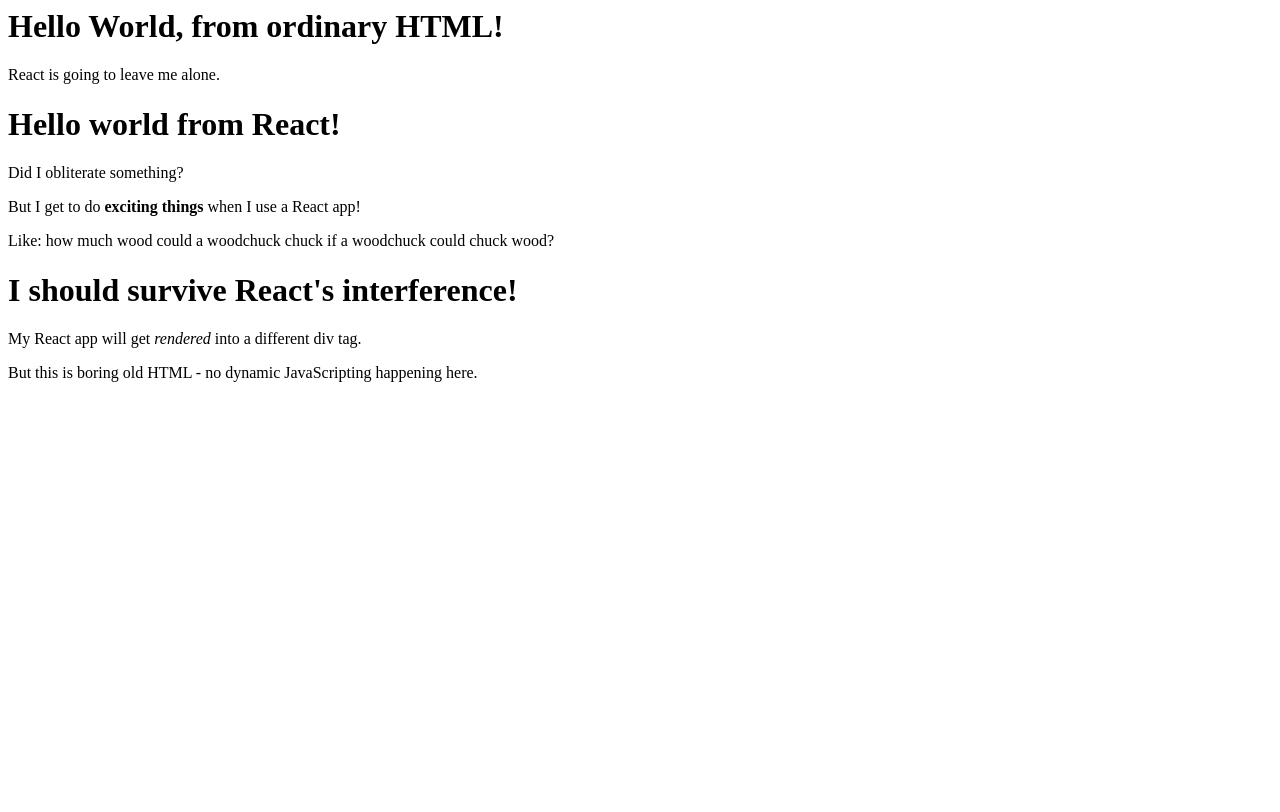
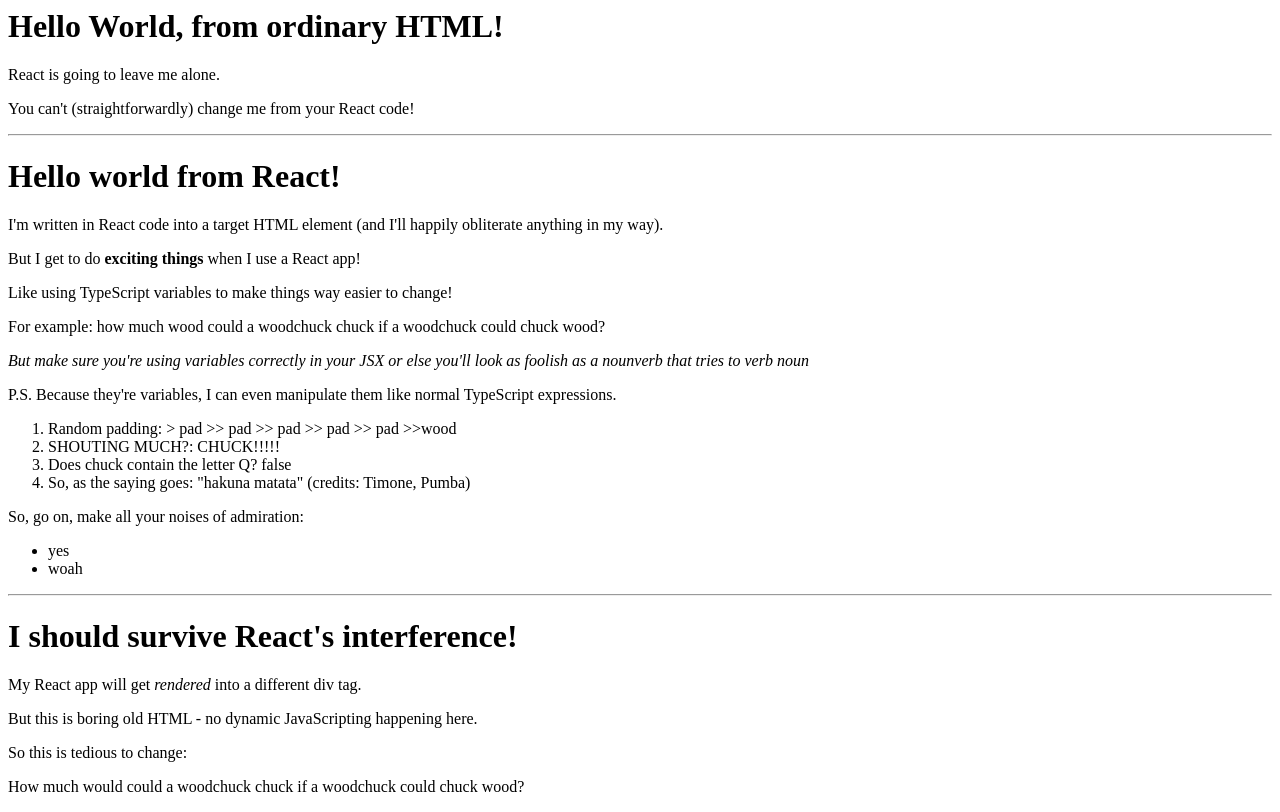
Before and after one commit to WeAreAcademy/mark-react-proj--meet-react, a React (Create React App) app: page / in a window 1280 px wide. Built offline with nearby package versions, Linux system fonts and the light colour scheme.

Commit message:
Add notes

```diff
--- a/public/index.html
+++ b/public/index.html
@@ -1,7 +1,9 @@
 <div>
   <h1>Hello World, from ordinary HTML!</h1>
   <p>React is going to leave me alone.</p>
+  <p>You can't (straightforwardly) change me from your React code!</p>
 </div>
+<hr />
 <div id="arbitrarily-named-target">
   <h1>I should not survive React's interference!</h1>
   <p>
@@ -9,8 +11,11 @@
     overwriting all of its contents!
   </p>
 </div>
+<hr />
 <div id="differently-named-target">
   <h1>I should survive React's interference!</h1>
   <p>My React app will get <i>rendered</i> into a different div tag.</p>
   <p>But this is boring old HTML - no dynamic JavaScripting happening here.</p>
+  <p>So this is tedious to change:</p>
+  <p>How much would could a woodchuck chuck if a woodchuck could chuck wood?</p>
 </div>
--- a/src/index.tsx
+++ b/src/index.tsx
@@ -5,21 +5,85 @@
 const noun = "wood";
 const verb = "chuck";
 
-function App() {
+/**
+ * This is a TypeScript function - but a special one! It's a React function component.
+ *
+ * React function components are JavaScript/TypeScript functions that return something that:
+ *  - looks a bit like an HTML element (e.g. in /public/index.html)
+ *  - can be written mostly like HTML
+ *  - ultimately renders to HTML elements
+ *  - _isn't technically_ HTML.
+ *
+ * This function is returning a 'JSX element'.
+ *
+ * For now, it's enough to think of it like HTML, but bear in mind that it isn't technically HTML that you're writing - you're writing JSX (which is an extension of JavaScript and TypeScript which makes it easier to write React code).
+ */
+function MyFirstReactComponent() {
+  const yesYouCanUseVariablesHereToo = "hakuna matata";
+  const names = ["Timone", "Pumba"];
+  const doObjectsWorkToo = {
+    answer: "yes",
+    even: {
+      when: {
+        arbitrarily: {
+          deep: "woah",
+        },
+      },
+    },
+  };
+
   return (
     <div>
       <h1>Hello world from React!</h1>
-      <p>Did I obliterate something?</p>
+      <p>
+        I'm written in React code into a target HTML element (and I'll happily
+        obliterate anything in my way).
+      </p>
       <p>
         But I get to do <b>{adjective} things</b> when I use a React app!
       </p>
       <p>
-        Like: how much {noun} could a {noun}
+        Like using TypeScript variables to make things way easier to change!
+      </p>
+      <p>
+        For example: how much {noun} could a {noun}
         {verb} {verb} if a {noun}
         {verb} could {verb} {noun}?
       </p>
+      <p>
+        <i>
+          But make sure you're using variables correctly in your JSX or else
+          you'll look as foolish as a nounverb that tries to verb noun
+        </i>
+      </p>
+      <p>
+        P.S. Because they're variables, I can even manipulate them like normal
+        TypeScript expressions.
+      </p>
+      <ol>
+        <li>Random padding: {noun.padStart(40, "> pad >")}</li>
+        <li>SHOUTING MUCH?: {verb.toUpperCase() + "!!!!!"}</li>
+        <li>
+          Does {verb} contain the letter Q? {String(verb.includes("Q"))}
+        </li>
+        <li>
+          So, as the saying goes:{" "}
+          {`"${yesYouCanUseVariablesHereToo}" (credits: ${names.join(", ")})`}
+        </li>
+      </ol>
+      <p>So, go on, make all your noises of admiration:</p>
+      <ul>
+        <li>{doObjectsWorkToo.answer}</li>
+        <li>{doObjectsWorkToo.even.when.arbitrarily.deep}</li>
+      </ul>
     </div>
   );
 }
 
-ReactDOM.render(<App />, document.getElementById("arbitrarily-named-target"));
+/**
+ * Having defined a React component, we target an element in our HTML document and *render* our React component into it
+ */
+ReactDOM.render(
+  <MyFirstReactComponent />,
+  document.getElementById("arbitrarily-named-target")
+);
```
Also changed, not shown: 1 other file (tests, documents, lock files or other folders).
